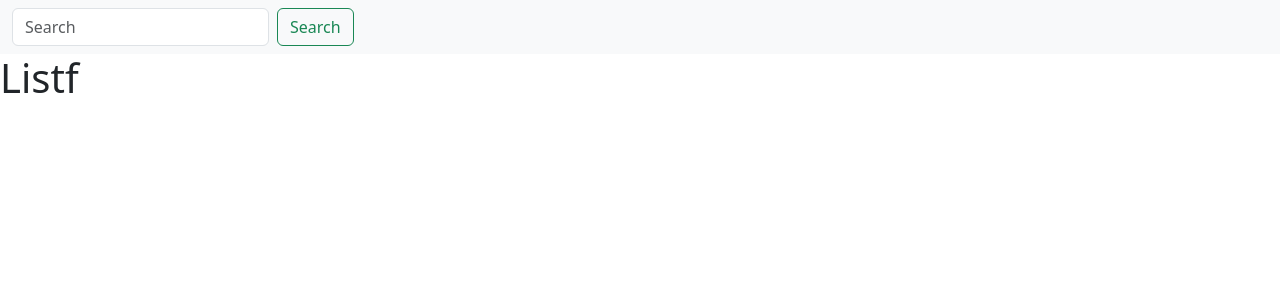
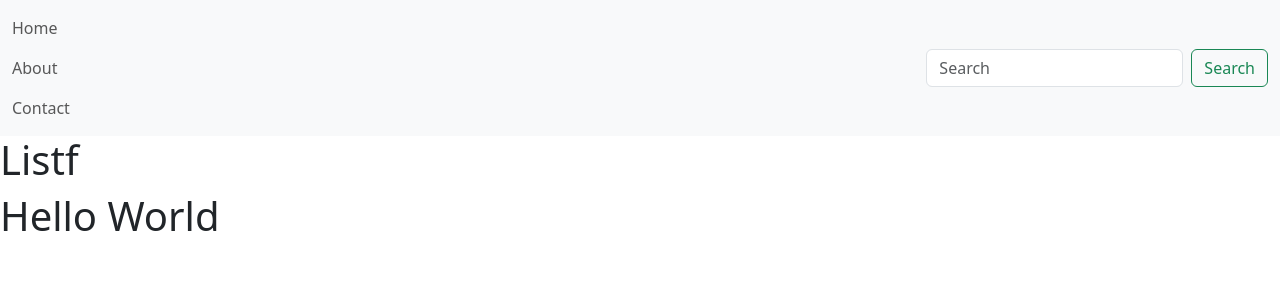
Before and after one commit to julianertle/Website, a React (Create React App) app: page / in a window 1280 px wide. Shown: the top 300 px of the page. Built offline with nearby package versions, Linux system fonts and the light colour scheme.

Commit message:
Added react-router-dom to be able to navigate through the page

```diff
--- a/package.json
+++ b/package.json
@@ -9,6 +9,7 @@
     "bootstrap": "5.3",
     "react": "^18.2.0",
     "react-dom": "^18.2.0",
+    "react-router-dom": "^6.15.0",
     "react-scripts": "5.0.1",
     "web-vitals": "^2.1.4"
   },
--- a/src/App.js
+++ b/src/App.js
@@ -1,19 +1,22 @@
-import logo from './logo.svg';
 import './App.css';
-import ListGroup from './components/ListGroup';
-import NavBarOwn from './components/NavBarOwn';
+import React from 'react';
+import { BrowserRouter as Router, Route, Routes } from 'react-router-dom';
+import HomeInit from './components/Home'; // Import your Home component
+import About from './components/About'; // Import your About component
 
 function App() {
   return (
-    <div>
-      <NavBarOwn />
-      <ListGroup />
-    </div>
+    <Router>
+      <Routes>
+        <Route path='/' element={<HomeInit />} />
+        <Route path='/about' element={<About />} />
+        {/* Add more routes as needed */}
+      </Routes>
+    </Router>
+
   );
 }
 
 
 
-
-
 export default App;
--- /dev/null
+++ b/src/components/About.js
@@ -0,0 +1,10 @@
+
+function About() {
+    return (
+        <h1>
+            This is a test.
+        </h1>
+    );
+};
+
+export default About;
--- /dev/null
+++ b/src/components/Home.js
@@ -0,0 +1,20 @@
+import React from 'react';
+import { Link } from "react-router-dom"; // Import the Link component
+import NavBarOwn from './NavBarOwn';
+import ListGroup from './ListGroup';
+
+function HomeInit() {
+    return (
+
+        <div>
+            <NavBarOwn />
+            <ListGroup />
+            <h1>
+                Hello World
+            </h1>
+        </div>
+
+    );
+}
+
+export default HomeInit;
--- a/src/components/ListGroup.js
+++ b/src/components/ListGroup.js
@@ -1,3 +1,5 @@
+import { Link } from "react-router-dom"; // Import the Link component
+
 
 function ListGroup() {
     return (
--- a/src/components/NavBarOwn.js
+++ b/src/components/NavBarOwn.js
@@ -1,13 +1,27 @@
 import React from 'react';
+import { Link } from "react-router-dom"; // Import the Link component
+
 
 function NavBarOwn() {
 
     return (
-      <nav class="navbar bg-body-tertiary">
-      <div class="container-fluid">
-        <form class="d-flex" role="search">
-          <input class="form-control me-2" type="search" placeholder="Search" aria-label="Search"></input>
-          <button class="btn btn-outline-success" type="submit">Search</button>
+      <nav className="navbar bg-body-tertiary">
+      <div className="container-fluid">
+        <ul className="navbar-nav">
+          <li className="nav-item">
+            <Link to="/" className="nav-link">Home</Link>
+          </li>
+          <li className="nav-item">
+            <Link to="/about" className="nav-link">About</Link>
+          </li>
+          <li className="nav-item">
+            <Link to="/contact" className="nav-link">Contact</Link>
+          </li>
+          {/* Add more navigation links as needed */}
+        </ul>
+        <form className="d-flex" role="search">
+          <input className="form-control me-2" type="search" placeholder="Search" aria-label="Search"></input>
+          <button className="btn btn-outline-success" type="submit">Search</button>
         </form>
       </div>
     </nav>
```
Also changed, not shown: 1 other file (tests, documents, lock files or other folders).
